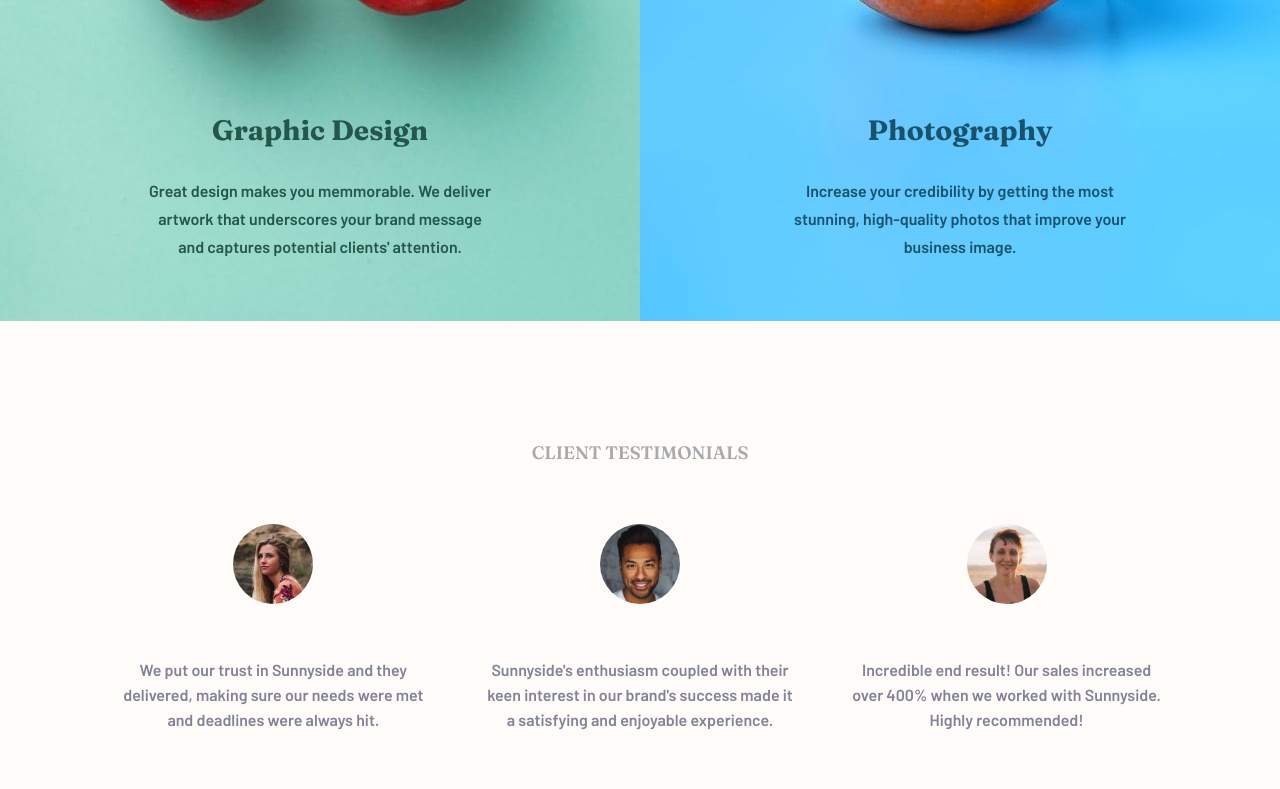
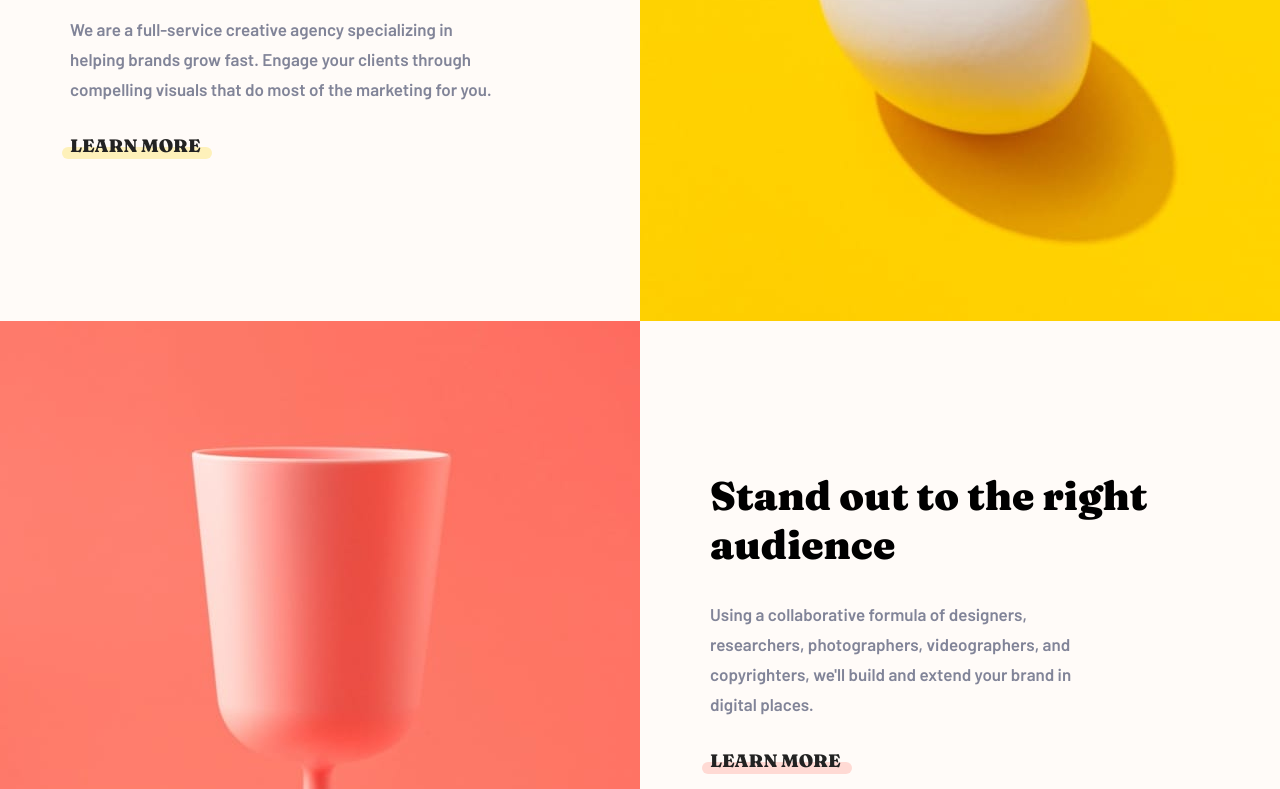
Before and after one commit to Boluwatife2904/sunnyside-agency-landing-page, a plain HTML site: page index.html in a window 1280 px wide. Shown: the part 279-1068 px from the top of the page. Drawn offline with Linux system fonts and the light colour scheme.

Commit message:
Made progress in building out two other sections

```diff
--- a/index.html
+++ b/index.html
@@ -15,13 +15,44 @@
     <link rel="stylesheet" href="css/style.css" />
   </head>
   <body>
-    <!-- GRAPHOC DESIGN AND PHOTOGRAPHY SECTION -->
+    <!-- STAND OUT SECTION -->
+    <section class="stand-out">
+      <div class="left-wrapper"></div>
+      <div class="right-wrapper">
+        <div class="content">
+          <h3 class="fraunces-font">Transform your brand</h3>
+          <p>
+            We are a full-service creative agency specializing in helping brands
+            grow fast. Engage your clients through compelling visuals that do
+            most of the marketing for you.
+          </p>
+          <a href="#" class="fraunces-font">Learn more</a>
+        </div>
+      </div>
+    </section>
+
+    <section class="stand-out">
+      <div class="left-wrapper"></div>
+      <div class="right-wrapper">
+        <div class="content">
+          <h3 class="fraunces-font">Stand out to the right audience</h3>
+          <p>
+            Using a collaborative formula of designers, researchers,
+            photographers, videographers, and copyrighters, we'll build and
+            extend your brand in digital places.
+          </p>
+          <a href="#" class="fraunces-font">Learn more</a>
+        </div>
+      </div>
+    </section>
+
+    <!-- GRAPHIC DESIGN AND PHOTOGRAPHY SECTION -->
     <section class="graphic-photography">
       <div class="graphic-design">
         <div class="text">
           <h3 class="fraunces-font">Graphic Design</h3>
           <p>
-            Great design makes you memmorable. We deliver artwork that
+            Great design makes you memorable. We deliver artwork that
             underscores your brand message and captures potential clients'
             attention.
           </p>
--- a/scss/style.scss
+++ b/scss/style.scss
@@ -1,5 +1,5 @@
-@import url("https://fonts.googleapis.com/css2?family=Barlow:wght@300;400;500;600;700&display=swap");
-@import url("https://fonts.googleapis.com/css2?family=Fraunces:wght@300;400;500;600;700&display=swap");
+@import url("https://fonts.googleapis.com/css2?family=Barlow:wght@300;400;500;600;700;900&display=swap");
+@import url("https://fonts.googleapis.com/css2?family=Fraunces:wght@300;400;500;600;700;900&display=swap");
 * {
   margin: 0;
   padding: 0;
@@ -16,6 +16,109 @@ body {
 
 .fraunces-font {
   font-family: "Fraunces", sans-serif;
+}
+
+// STAND OUT SECTION
+.stand-out {
+  display: flex;
+  flex-wrap: wrap;
+
+  &:first-child {
+    flex-direction: row-reverse;
+
+    .left-wrapper {
+      background-image: url("../images/desktop/image-transform.jpg");
+    }
+
+    .right-wrapper {
+      .content {
+        h3 {
+          max-width: 80%;
+        }
+
+        p {
+          max-width: 86%;
+        }
+
+        a {
+          &::after {
+            background-color: rgba(250, 212, 0, 0.25);
+          }
+        }
+      }
+    }
+  }
+
+  .left-wrapper,
+  .right-wrapper {
+    flex: 0 0 50%;
+    max-width: 50%;
+
+    @media screen and (max-width: 375px) {
+      flex: 0 0 100%;
+      max-width: 100%;
+      width: 100%;
+    }
+  }
+
+  .left-wrapper {
+    background-image: url("../images/desktop/image-stand-out.jpg");
+    height: 500px;
+    background-position: center;
+    background-repeat: no-repeat;
+    background-size: cover;
+    height: 600px;
+    object-fit: cover;
+  }
+
+  .right-wrapper {
+    display: flex;
+    justify-content: center;
+    align-items: center;
+    background-color: #fffbf8;
+
+    .content {
+      padding: 20px;
+      max-width: 540px;
+
+      h3 {
+        font-size: 40px;
+        margin-bottom: 30px;
+        font-weight: 900;
+      }
+
+      p {
+        line-height: 30px;
+        margin-bottom: 30px;
+        color: hsl(232, 10%, 55%);
+        font-weight: 600;
+        font-size: 17px;
+        max-width: 80%;
+      }
+
+      a {
+        text-transform: uppercase;
+        text-decoration: none;
+        font-weight: 900;
+        font-size: 18px;
+        color: #222;
+        position: relative;
+        z-index: 1;
+
+        &::after {
+          width: 150px;
+          height: 12px;
+          background-color: rgba(254, 120, 103, 0.25);
+          position: absolute;
+          content: "";
+          bottom: -2px;
+          left: -8px;
+          border-radius: 30px;
+          z-index: -1;
+        }
+      }
+    }
+  }
 }
 
 // GRAPHICS DESIGN AND PHOTOGRAPHY SECTION
```
Also changed, not shown: css/style.css, 1 other file.
